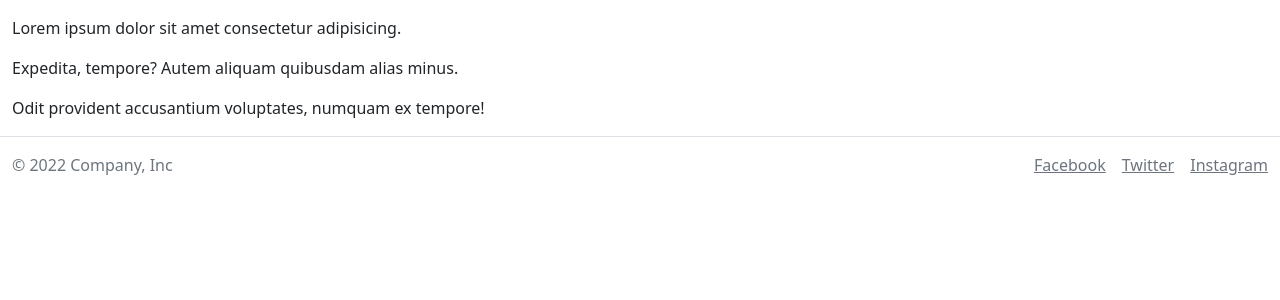
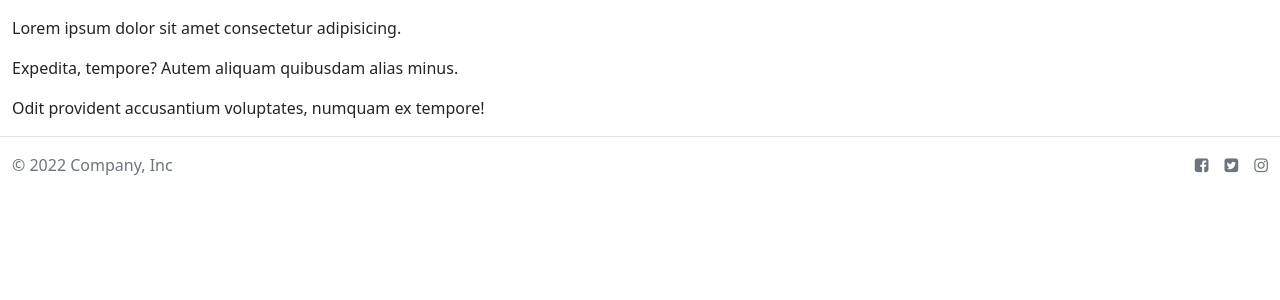
Before and after one commit to Masnauskas/Final-Full-Stack-with-Python-Project, a Django app: template mysite/travel_diary/templates/travel_diary/index.html in a window 1280 px wide. Shown: the part 16-316 px from the top of the page. Run offline with Django 4.2, Linux system fonts and the light colour scheme; the template is opened without the code that fills it, so the values that code supplies are empty; parts of the project's set-up code (start-up, migrations or seed data) failed here and were passed over.

Commit message:
added font awsome

```diff
--- a/mysite/travel_diary/templates/travel_diary/base.html
+++ b/mysite/travel_diary/templates/travel_diary/base.html
@@ -15,6 +15,10 @@
       rel="stylesheet"
     />
     <script src="https://cdn.jsdelivr.net/npm/bootstrap@5.2.3/dist/js/bootstrap.bundle.min.js"></script>
+    <link
+      rel="stylesheet"
+      href="https://cdnjs.cloudflare.com/ajax/libs/font-awesome/4.7.0/css/font-awesome.min.css"
+    />
     <link
       type="text/css"
       rel="stylesheet"
@@ -48,13 +52,17 @@
         </div>
         <ul class="nav col-md-4 justify-content-end list-unstyled d-flex mt-3">
           <li class="ms-3">
-            <a class="text-muted" href="#">Facebook</a>
+            <a class="text-muted" href="#"
+              ><i class="fa fa-facebook-square"></i
+            ></a>
           </li>
           <li class="ms-3">
-            <a class="text-muted" href="#">Twitter</a>
+            <a class="text-muted" href="#"
+              ><i class="fa fa-twitter-square"></i
+            ></a>
           </li>
           <li class="ms-3">
-            <a class="text-muted" href="#">Instagram</a>
+            <a class="text-muted" href="#"><i class="fa fa-instagram"></i></a>
           </li>
         </ul>
       </div>
```
